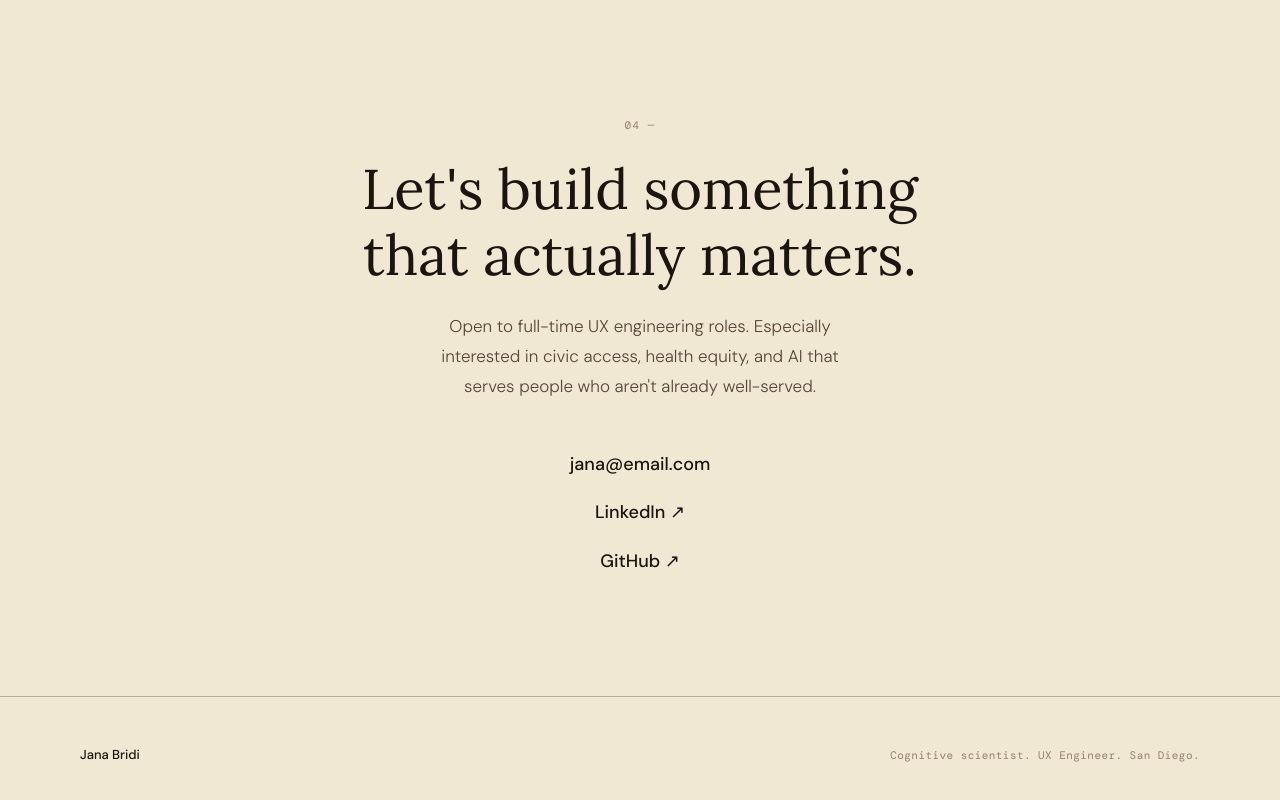
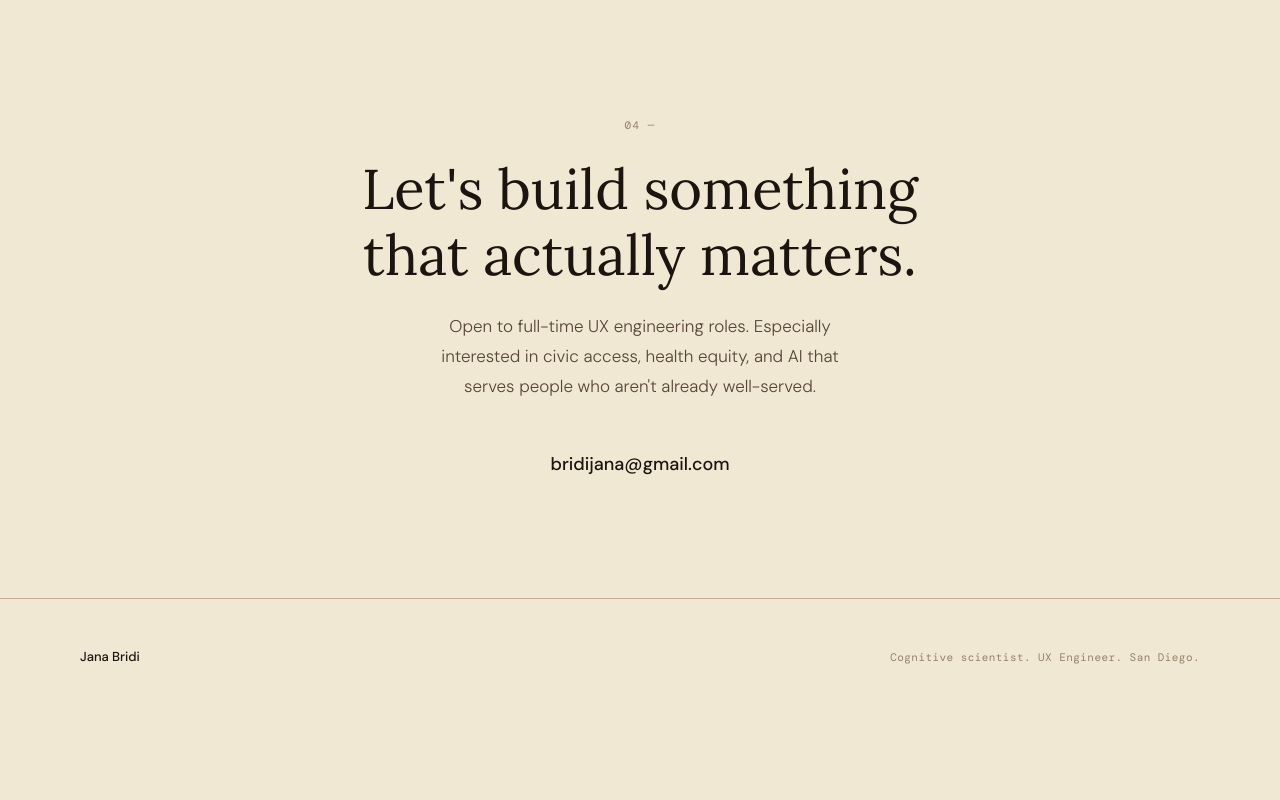
Before and after one commit to JanaB03/UX-Engineer, a plain HTML site: page index.html in a window 1280 px wide. Shown: the part 3689-4489 px from the top of the page. After the commit the page ends 4405 px from the top, so only its background shows below. Drawn offline with nearby package versions, Linux system fonts and the light colour scheme.

Commit message:
Update index.html

```diff
--- a/index.html
+++ b/index.html
@@ -1421,11 +1421,8 @@
 
         <div class="contact__links">
           <!-- TODO: Replace with your actual email address -->
-          <a href="mailto:jana@email.com" class="contact__link">jana@email.com</a>
-          <!-- TODO: Replace href="#" with your LinkedIn URL -->
-          <a href="#" class="contact__link" target="_blank" rel="noopener noreferrer">LinkedIn ↗</a>
-          <!-- TODO: Replace href="#" with your GitHub URL -->
-          <a href="#" class="contact__link" target="_blank" rel="noopener noreferrer">GitHub ↗</a>
+          <a href="mailto:bridijana@gmail.com" class="contact__link">bridijana@gmail.com</a>
+
         </div>
       </div>
     </section>
```
